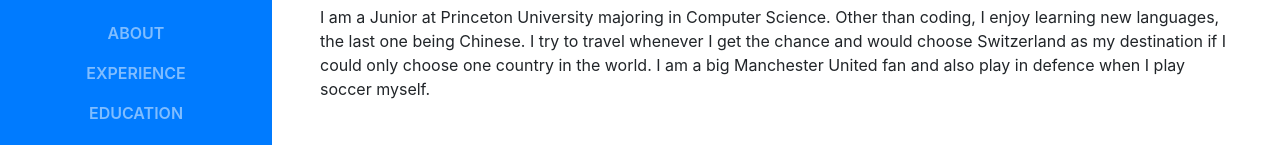
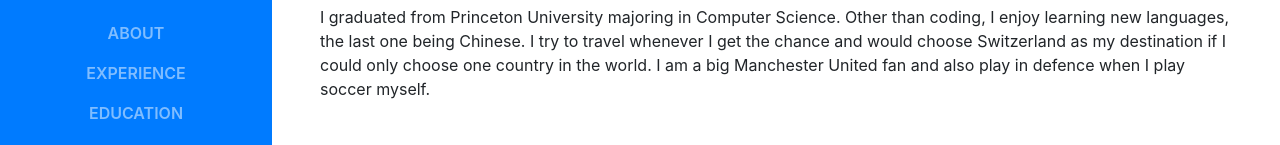
Before and after one commit to hjsuh18/personal_web, a website with bundled scripts: page index.html in a window 1280 px wide. Shown: the part 361-506 px from the top of the page. Built offline with nearby package versions, Linux system fonts and the light colour scheme.

Commit message:
Document how to upload changes + small test change

```diff
--- a/index.html
+++ b/index.html
@@ -69,7 +69,7 @@
           <br>
           (475) 223-9375 · <a href="mailto:hjsuh@princeton.edu">hjsuh@princeton.edu</a>
         </h2>
-        <p class="mb-5">I am a Junior at Princeton University majoring in Computer Science. Other than coding, I enjoy learning new languages, the last one being Chinese. I try to travel whenever I get the chance and would choose Switzerland as my destination if I could only choose one country in the world. I am a big Manchester United fan and also play in defence when I play soccer myself. </p>
+        <p class="mb-5">I graduated from Princeton University majoring in Computer Science. Other than coding, I enjoy learning new languages, the last one being Chinese. I try to travel whenever I get the chance and would choose Switzerland as my destination if I could only choose one country in the world. I am a big Manchester United fan and also play in defence when I play soccer myself. </p>
 
         <!-- Linked in and Github buttons -->
         <ul class="list-inline list-social-icons">
```
Also changed, not shown: README.md.
